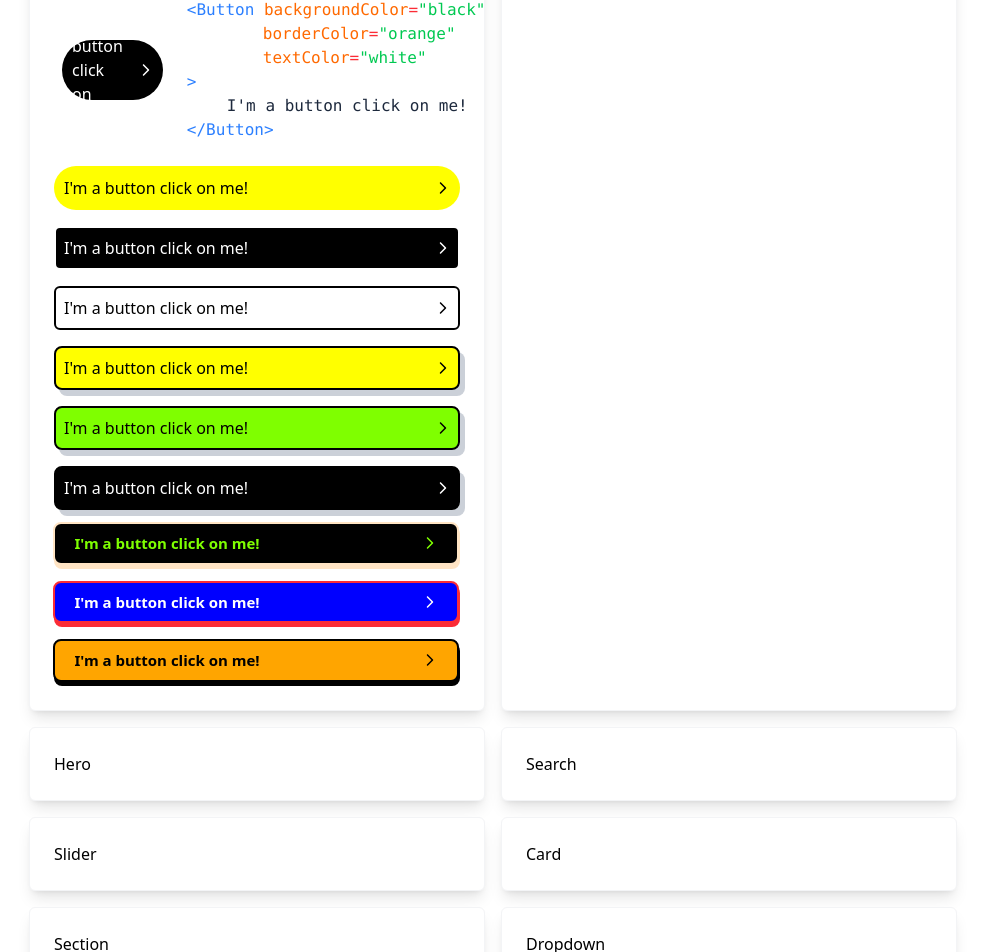
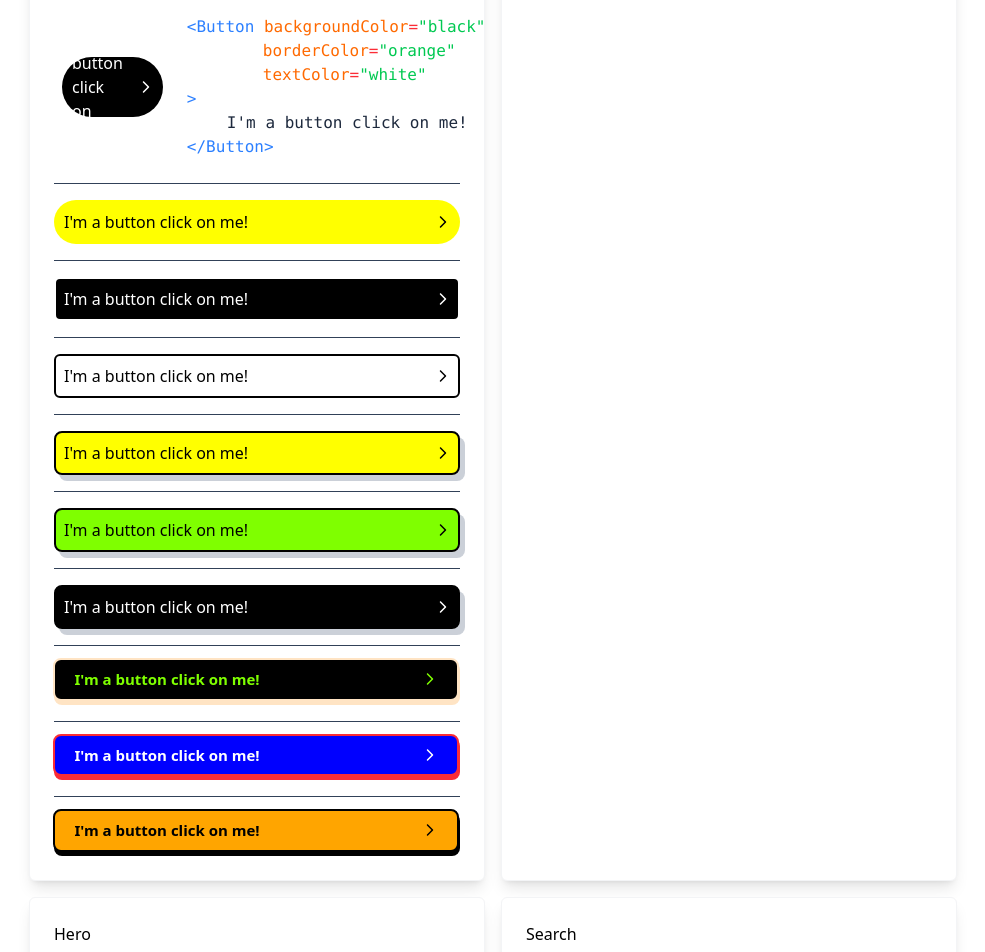
Before and after one commit to bcatalfo/bagoolCN, a React (Vite) app: page / in a window 1280 px wide. Shown: the part 379-1331 px from the top of the page, without its empty margins (147-1132 px from the left). Built offline with nearby package versions, Linux system fonts and the light colour scheme.

Commit message:
Separated the buttons with hr elements.

```diff
--- a/src/App.tsx
+++ b/src/App.tsx
@@ -41,6 +41,7 @@ export default function App() {
               </code>
             </pre>
           </div>
+          <hr className="border-slate-700" />
           <div className="flex flex-col lg:flex-row gap-2 items-center">
             <div className="flex grow-1 h-18 lg:h-15 m-2">
               <Button
@@ -81,9 +82,11 @@ export default function App() {
               </code>
             </pre>
           </div>
+          <hr className="border-slate-700" />
           <Button backgroundColor="yellow" borderColor="black">
             I'm a button click on me!
           </Button>
+          <hr className="border-slate-700" />
           <Button
             backgroundColor="black"
             borderColor="black"
@@ -92,6 +95,7 @@ export default function App() {
           >
             I'm a button click on me!
           </Button>
+          <hr className="border-slate-700" />
           <Button
             backgroundColor="white"
             borderColor="black"
@@ -100,6 +104,7 @@ export default function App() {
           >
             I'm a button click on me!
           </Button>
+          <hr className="border-slate-700" />
           <Button
             backgroundColor="yellow"
             backgroundColorOnHover="lightyellow"
@@ -109,6 +114,7 @@ export default function App() {
           >
             I'm a button click on me!
           </Button>
+          <hr className="border-slate-700" />
           <Button
             backgroundColor="chartreuse"
             backgroundColorOnHover="aquamarine"
@@ -118,6 +124,7 @@ export default function App() {
           >
             I'm a button click on me!
           </Button>
+          <hr className="border-slate-700" />
           <Button
             backgroundColor="black"
             backgroundColorOnHover="darkslategrey"
@@ -128,6 +135,7 @@ export default function App() {
           >
             I'm a button click on me!
           </Button>
+          <hr className="border-slate-700" />
           <Button
             backgroundColor="black"
             borderColor="bisque"
@@ -136,6 +144,7 @@ export default function App() {
           >
             I'm a button click on me!
           </Button>
+          <hr className="border-slate-700" />
           <Button
             backgroundColor="blue"
             borderColor="oklch(0.637 0.237 25.331)"
@@ -144,6 +153,7 @@ export default function App() {
           >
             I'm a button click on me!
           </Button>
+          <hr className="border-slate-700" />
           <Button
             backgroundColor="orange"
             borderColor="black"
```
